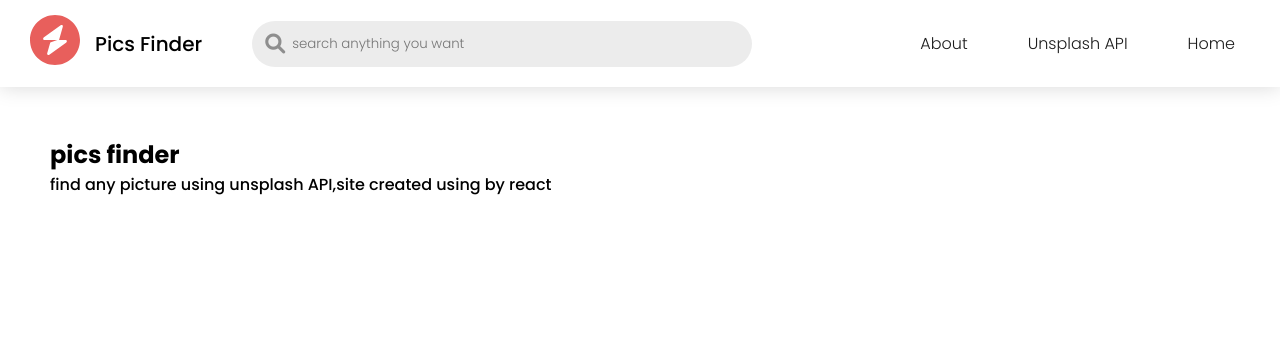
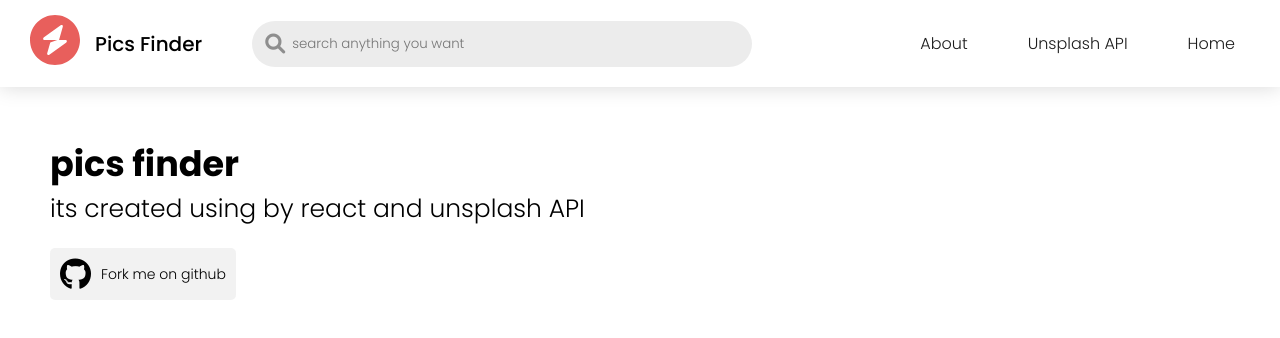
Before and after one commit to mostafa-kheibary/picsFinder-react, a React (Create React App) app: page /about in a window 1280 px wide. Shown: the top 338 px of the page. Built offline with nearby package versions, Linux system fonts and the light colour scheme.

Commit message:
finish about page

```diff
--- a/src/components/SearchForm/SearchForm.jsx
+++ b/src/components/SearchForm/SearchForm.jsx
@@ -14,8 +14,10 @@ const SearchForm = () => {
   };
   const handleSubmit = (e) => {
     e.preventDefault();
-    navigate(`/search/${text}`);
-    setText('');
+    if (text.trim().lenght > 0) {
+      navigate(`/search/${text}`);
+      setText('');
+    }
   };
   return (
     <div className='search'>
--- a/src/pages/About/About.css
+++ b/src/pages/About/About.css
@@ -1,6 +1,34 @@
-.about-page{
+.about-page {
   margin-top: 20px;
   max-width: 1980px;
   margin: 0 auto;
   padding: 50px;
+  text-align: left;
 }
+.about-page__title {
+  font-size: 35px;
+}
+.about-page__description {
+  font-size: 25px;
+  font-weight: 300;
+}
+.about-page__icon {
+  font-size: 32px;
+}
+.about-page__social {
+  width: fit-content;
+  color: black;
+  text-decoration: none;
+  margin-top: 20px;
+  display: flex;
+  gap: 10px;
+  align-items: center;
+  padding: 10px;
+  border-radius: 5px;
+  transition: all 50ms ease;
+  background-color: rgba(214, 214, 214, 0.308);
+}
+.about-page__button-title{
+  font-weight: 300;
+  font-size: 14px;
+}
--- a/src/pages/About/About.jsx
+++ b/src/pages/About/About.jsx
@@ -1,9 +1,20 @@
-import './About.css'
+import './About.css';
 const About = () => {
-  return <div className="about-page">
-    <h2>pics finder</h2>
-    <p>find any picture using unsplash API,site created using by react</p>
-  </div>;
+  return (
+    <div className='about-page'>
+      <h2 className='about-page__title'>pics finder</h2>
+      <p className='about-page__description'>
+        its created using by react and unsplash API
+      </p>
+      <a
+        href='https://github.com/mostafa-kheibary/picsFinder-react'
+        className='about-page__social'
+      >
+        <i className='fa-brands fa-github about-page__icon'></i>
+        <h4 className='about-page__button-title'>Fork me on github</h4>
+      </a>
+    </div>
+  );
 };
 
 export default About;
--- /dev/null
+++ b/src/pages/NoteFound/NotFound.css
@@ -0,0 +1,18 @@
+.not-found {
+  text-align: center;
+  margin-top: 100px;
+}
+.not-found__title {
+  font-size: 150px;
+  color: rgb(255, 98, 98);
+}
+.not-found__description {
+  margin-top: -50px;
+  letter-spacing: 8px;
+}
+.not-found__button{
+  display: block;
+  width: fit-content;
+  margin: 0 auto;
+  margin-top: 20px;
+}
--- a/src/pages/NoteFound/NotFound.jsx
+++ b/src/pages/NoteFound/NotFound.jsx
@@ -1,7 +1,13 @@
+import { Link } from 'react-router-dom';
+import './NotFound.css';
 const NotFound = () => {
   return (
-    <div>NotFound</div>
-  )
-}
+    <div className='not-found'>
+      <h4 className='not-found__title'>404</h4>
+      <p className='not-found__description'>page not found</p>
+      <Link to={'/'} className='button not-found__button'>back to Home</Link>
+    </div>
+  );
+};
 
-export default NotFound
+export default NotFound;
```
